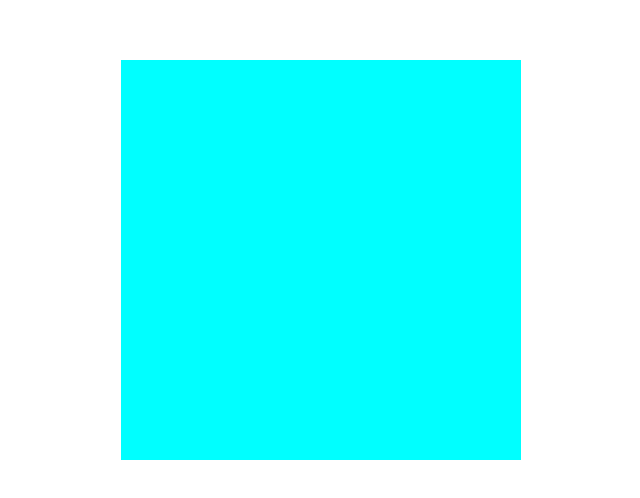
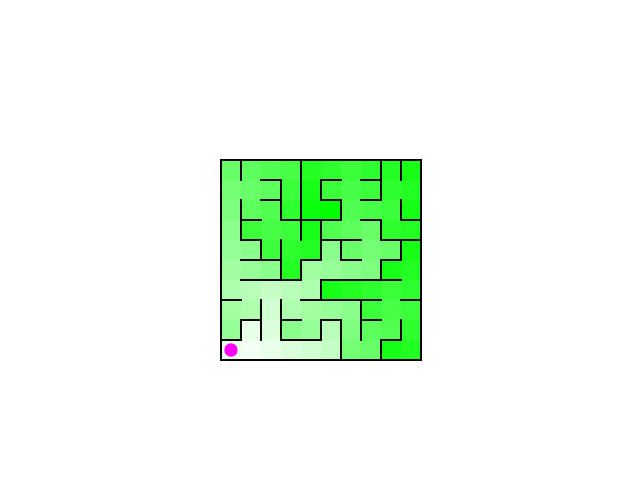
Before and after one commit to fertilecrescent/mazes-for-programmers, a website built with webpack: page src/public/index.html in a window 1280 px wide. Shown: the part 128-626 px from the top of the page, without its empty margins (319-959 px from the left). Built offline with nearby package versions, Linux system fonts and the light colour scheme.

Commit message:
alduousBroder

```diff
--- a/src/public/scripts/algorithms.js
+++ b/src/public/scripts/algorithms.js
@@ -6,12 +6,12 @@ function binary(maze) {
         for (let cell of row) {
             if (!(cell.bordersTop() && cell.bordersRight())) {
                 if (cell.bordersTop()) {
-                    cell.collapseEast()
+                    cell.linkEast()
                 } else if (cell.bordersRight()) {
-                    cell.collapseNorth()
+                    cell.linkNorth()
                 } else {
-                    if (Math.random() > .5) {cell.collapseNorth()}
-                    else {cell.collapseEast()}
+                    if (Math.random() > .5) {cell.linkNorth()}
+                    else {cell.linkEast()}
                 }
             }
         }
@@ -26,15 +26,15 @@ function sidewinder(maze) {
                 run.push(cell)
                 let coin = Math.random()
                 if (coin > .5 && !(cell.bordersRight())) {
-                    cell.collapseEast()
+                    cell.linkEast()
                 } else {
                     let index = Math.floor(Math.random()*run.length)
-                    run[index].collapseNorth()
+                    run[index].linkNorth()
                     run = []
                 }
             } else {
                 if (!cell.bordersRight()) {
-                    cell.collapseEast()
+                    cell.linkEast()
                 }
             }
         }
@@ -53,7 +53,7 @@ function simplifiedDijkstra(maze, startCell) {
         newFrontier = []
         for (let i=0; i<frontier.length; i++) {
             cell = frontier[i]
-            for (let n of cell.neighbors()) {
+            for (let n of cell.linkedNeighbors()) {
                 if (distances.getByCell(n) === null) {
                     distances.setByCell(n, distances.getByCell(cell)+1)
                     newFrontier.push(n)
@@ -67,8 +67,17 @@ function simplifiedDijkstra(maze, startCell) {
 
 function alduousBroder(maze) {
     const cells = maze.flatten()
-    const startCell = randomSample(cells)
-
+    let currentCell = randomSample(maze.flatten())
+    let unvisited = cells.length - 1
+    let cellToLink
+    while (unvisited > 0) {
+        cellToLink = randomSample(currentCell.neighbors())
+        if (cellToLink.linkedNeighbors().length === 0) {
+            currentCell.linkCell(cellToLink)
+            unvisited--
+        }
+        currentCell = cellToLink
+    }
 }
 
 module.exports = {
--- a/src/public/scripts/cell.js
+++ b/src/public/scripts/cell.js
@@ -2,14 +2,14 @@ const { lineWidth, ctx } = require('./globals.js')
 const ctxWrapper = require('./ctxWrapper.js')
 
 class Cell {
-    constructor(maze, x, y, north, east, south, west, bgColor) {
+    constructor(maze, x, y, bgColor) {
         this.maze = maze
         this.x = x
         this.y = y
-        this.north = north
-        this.east = east
-        this.south = south
-        this.west = west
+        this.isLinkedNorth = false
+        this.isLinkedEast = false
+        this.isLinkedSouth = false
+        this.isLinkedWest = false
         this.bgColor = bgColor
     }
 
@@ -46,12 +46,12 @@ class Cell {
     }
 
     drawWalls() {
-        if (this.north) {
+        if (!this.isLinkedNorth) {
             const [x0, x1] = [this.pixelLeft()-lineWidth/2, this.pixelRight()+lineWidth/2]
             const [y0, y1] = [this.pixelTop(), this.pixelTop()]
             ctxWrapper.drawLine(x0, y0, x1, y1)
         }
-        if (this.east) {
+        if (!this.isLinkedEast) {
             const [x0, x1] = [this.pixelRight(), this.pixelRight()]
             const [y0, y1] = [this.pixelBottom()+lineWidth/2, this.pixelTop()-lineWidth/2]
             ctxWrapper.drawLine(x0, y0, x1, y1)
@@ -106,40 +106,50 @@ class Cell {
         }
     }
 
-    collapseNorth() {
+    linkNorth() {
         if (this.bordersTop()) {
             throw Error('cannot collapse the border wall')
         } else {
-            this.north = false
-            this.cellToNorth().south = false
+            this.isLinkedNorth = true
+            this.cellToNorth().isLinkedSouth = true
         }
     }
 
-    collapseEast() {
+    linkEast() {
         if (this.bordersRight()) {
             throw Error('cannot collapse the border wall')
         } else {
-            this.east = false
-            this.cellToEast().west = false
+            this.isLinkedEast = true
+            this.cellToEast().isLinkedWest = true
         }
     }
 
-    collapseSouth() {
+    linkSouth() {
         if (this.bordersBottom()) {
             throw Error('cannot collapse the border wall')
         } else {
-            this.south = false
-            this.cellToSouth().north = false
+            this.isLinkedSouth = true
+            this.cellToSouth().isLinkedNorth = true
         }
     }
 
-    collapseWest() {
+    linkWest() {
         if (this.bordersLeft()) {
             throw Error('cannot collapse the border wall')
         } else {
-            this.west = false
-            this.cellToWest().east = false
+            this.isLinkedWest = true
+            this.cellToWest().isLinkedEast = true
         }
+    }
+
+    linkCell(cell) {
+        if (!this.neighbors().includes(cell)) {
+            throw Error('can\'t link cells that aren\'t neighbors')
+        }
+        if (Object.is(cell, this.cellToNorth())) {this.linkNorth()}
+        if (Object.is(cell, this.cellToEast())) {this.linkEast()}
+        if (Object.is(cell, this.cellToSouth())) {this.linkSouth()}
+        if (Object.is(cell, this.cellToWest())) {this.linkWest()}
     }
 
     bordersTop() {
@@ -159,20 +169,17 @@ class Cell {
     }
 
     neighbors() {
-        const neighbors = []
-        if (!this.north) {
-            neighbors.push(this.cellToNorth())
-        }
-        if (!this.east) {
-            neighbors.push(this.cellToEast())
-        }
-        if (!this.south) {
-            neighbors.push(this.cellToSouth())
-        }
-        if (!this.west) {
-            neighbors.push(this.cellToWest())
-        }
-        return neighbors
+        return [this.cellToNorth(), this.cellToEast(), this.cellToSouth(), this.cellToWest()]
+        .filter((item) => item !== null)
+    }
+
+    linkedNeighbors() {
+        const linkedNeighbors = []
+        if (this.isLinkedNorth) {linkedNeighbors.push(this.cellToNorth())}
+        if (this.isLinkedEast) {linkedNeighbors.push(this.cellToEast())}
+        if (this.isLinkedSouth) {linkedNeighbors.push(this.cellToSouth())}
+        if (this.isLinkedWest) {linkedNeighbors.push(this.cellToWest())}
+        return linkedNeighbors
     }
 }
 
--- a/src/public/scripts/maze.js
+++ b/src/public/scripts/maze.js
@@ -23,7 +23,7 @@ class Maze {
         for (let y=0; y<this.height; y++) {
             row = []
             for (let x=0; x<this.width; x++) {
-                row.push(new Cell(this, x, y, true, true, true, true))
+                row.push(new Cell(this, x, y))
             }
             cells.push(row)
         }
@@ -52,7 +52,7 @@ class Maze {
 
     moveDotLeft() {
         const selectedCell = this.getCell(this.dotX, this.dotY)
-        if (!selectedCell.west) {
+        if (selectedCell.isLinkedWest) {
             this.eraseDot()
             this.dotX--
             this.drawDot()
@@ -61,7 +61,7 @@ class Maze {
 
     moveDotRight() {
         const selectedCell = this.getCell(this.dotX, this.dotY)
-        if (!selectedCell.east) {
+        if (selectedCell.isLinkedEast) {
             this.eraseDot()
             this.dotX++
             this.drawDot()
@@ -70,7 +70,7 @@ class Maze {
 
     moveDotUp() {
         const selectedCell = this.getCell(this.dotX, this.dotY)
-        if (!selectedCell.north) {
+        if (selectedCell.isLinkedNorth) {
             this.eraseDot()
             this.dotY++
             this.drawDot()
@@ -79,7 +79,7 @@ class Maze {
 
     moveDotDown() {
         const selectedCell = this.getCell(this.dotX, this.dotY)
-        if (!selectedCell.south) {
+        if (selectedCell.isLinkedSouth) {
             this.eraseDot()
             this.dotY--
             this.drawDot()
--- a/src/public/scripts/script.js
+++ b/src/public/scripts/script.js
@@ -15,8 +15,8 @@ document.addEventListener('keyup', (e) => {
 })
 
 const mazeOpts = {
-    width: 30,
-    height: 30,
+    width: 10,
+    height: 10,
     cellSize: 20,
     startX: 0,
     startY: 0,
@@ -26,5 +26,5 @@ const mazeOpts = {
 
 const maze = new Maze(mazeOpts)
 algorithms.alduousBroder(maze)
-// maze.colorByDistance(maze.getCell(0, 0))
-// maze.draw()
+maze.colorByDistance(maze.getCell(0, 0))
+maze.draw()
--- a/src/public/style.css
+++ b/src/public/style.css
@@ -7,5 +7,5 @@
 }
 
 #the-canvas {
-    background-color: aqua;
+
 }
```
